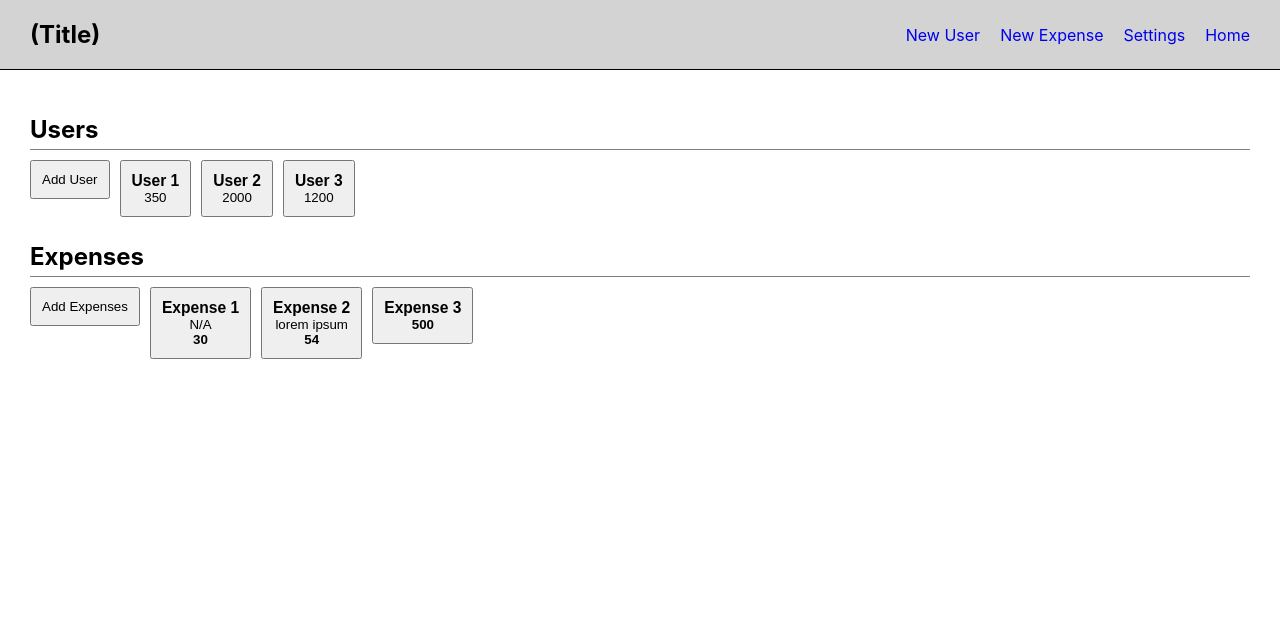
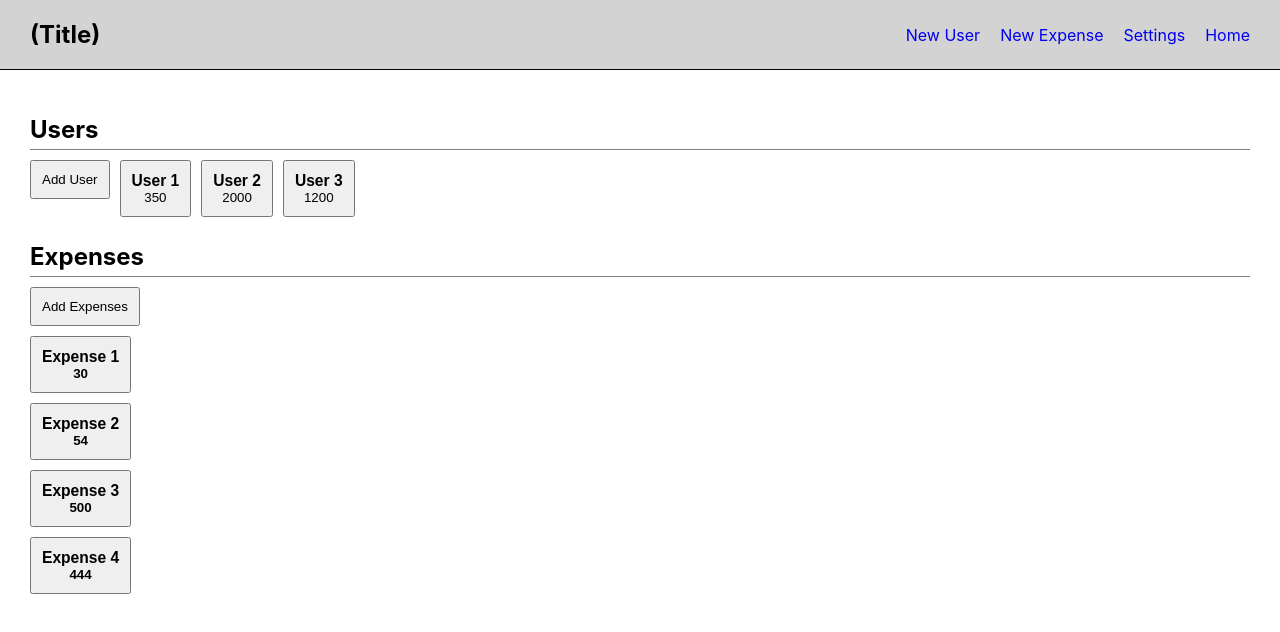
Before and after one commit to AyazCiplak/roommate-budget-system, a React (Create React App) app: page / in a window 1280 px wide. Shown: the top 632 px of the page. Built offline with nearby package versions, Linux system fonts and the light colour scheme; data requests are answered from the project's data file.

Commit message:
Added POST request to enable add expense functionality

```diff
--- a/data/db.json
+++ b/data/db.json
@@ -17,7 +17,12 @@
       "description": "",
       "cost": "500",
       "id": 3
+    },
+    {
+      "title": "Expense 4",
+      "cost": "444",
+      "description": "New expense!",
+      "id": 4
     }
   ]
-
 }
--- a/src/AddExpense.js
+++ b/src/AddExpense.js
@@ -1,9 +1,54 @@
+import { useState } from 'react';
 import { Link } from 'react-router-dom';
 
 const AddExpense = () => {
+    const [title, setTitle] = useState('');
+    const [cost, setCost] = useState('');
+    const [description, setDescription] = useState('');
+
+    const handleSubmit = (e) => {
+        e.preventDefault();
+        const expense = { title, cost, description };
+
+        fetch('http://localhost:8000/expenses', {
+            method: 'POST',
+            headers: { "Content-Type": "application/json"},
+            body: JSON.stringify(expense)
+        }).then(() => {
+            console.log("New expense added");
+        })
+    }
+
     return (
         <div className="addExpense">
             <h3>Add Expense</h3>
+            <form onSubmit={handleSubmit}>
+                <label>Expense Title</label>
+                <input
+                type="text"
+                required
+                value={ title }
+                onChange={ (e) => setTitle(e.target.value) }
+                />
+                <label>Expense Value</label>
+                <input
+                type="text"
+                required
+                value={ cost }
+                onChange={ (e) => setCost(e.target.value) }
+                />
+                <label>Expense Description</label>
+                <textarea
+                value={ description }
+                onChange={ (e) => setDescription(e.target.value)}
+                />
+                {
+                    //In future, add <select /> div to select user to pay
+                }
+
+                <button>Add Expense</button>
+            </form>
+
             <Link to="/">
                 <button>Back</button>
             </Link>
--- a/src/App.js
+++ b/src/App.js
@@ -4,6 +4,7 @@ import Expenses from './Expenses';
 import AddUser from './AddUser';
 import AddExpense from './AddExpense';
 import Settings from './Settings';
+import ExpenseDetails from './ExpenseDetails';
 
 import { BrowserRouter as Router, Route, Switch} from 'react-router-dom';
 
@@ -27,6 +28,9 @@ function App() {
             <Route path="/add-expense">
               <AddExpense />
             </Route>
+            <Route path="/expenses/:id">
+              <ExpenseDetails />
+            </Route>
           </Switch>
         </div>
       </div>
--- /dev/null
+++ b/src/ExpenseDetails.js
@@ -0,0 +1,30 @@
+import { Link } from "react-router-dom";
+import { useParams } from "react-router-dom";
+import useFetchData from "./useFetchData";
+
+const ExpenseDetails = () => {
+
+    const { id } = useParams();
+    const { data: expense, error, isPending } = useFetchData('http://localhost:8000/expenses/' + id);
+
+    return (
+<div className="expense-details">
+    { isPending && <div>Loading...</div> }
+    { error && <div>{ error }</div>}
+    { expense && (
+        <div>
+            <h2>{ expense.title }</h2>
+            <h1>{ expense.cost } $</h1>
+            <p>{ expense.description }</p>
+        </div>
+    )}
+
+    <Link to="/">
+        <button>Back</button>
+    </Link>
+</div>
+
+     );
+}
+
+export default ExpenseDetails;
--- a/src/ExpenseList.js
+++ b/src/ExpenseList.js
@@ -1,3 +1,5 @@
+import { Link } from "react-router-dom";
+
 const ExpenseList = (props) => {
 
     const expenses = props.expenses;
@@ -6,11 +8,12 @@ const ExpenseList = (props) => {
     <div className="expense-list">
         {expenses.map((expense) => (
                 <div className="expense-preview" key={expense.id}>
-                    <button>
-                    <h3>{expense.title}</h3>
-                    <p>{expense.description}</p>
-                    <h4>{expense.cost}</h4>
-                    </button>
+                    <Link to={`/expenses/${ expense.id }`}>
+                        <button>
+                        <h3>{expense.title}</h3>
+                        <h4>{expense.cost}</h4>
+                        </button>
+                    </Link>
                 </div>
             ))}
     </div>
--- a/src/Expenses.js
+++ b/src/Expenses.js
@@ -1,5 +1,4 @@
 import { Link } from 'react-router-dom';
-import { useEffect, useState } from 'react';
 import ExpenseList from './ExpenseList';
 import useFetchData from './useFetchData';
 
--- a/src/Users.js
+++ b/src/Users.js
@@ -1,5 +1,5 @@
 import { Link } from 'react-router-dom';
-import { useEffect, useState } from 'react';
+import { useState } from 'react';
 import UserList from './UserList';
 
 const Users = () => {
--- a/src/index.css
+++ b/src/index.css
@@ -57,14 +57,6 @@ code {
   display: flex;
 }
 
-.expenses-display {
-  display: flex;
-}
-
 .user-list {
   display: flex;
 }
-
-.expense-list{
-  display: flex;
-}
--- a/src/useFetchData.js
+++ b/src/useFetchData.js
@@ -8,7 +8,9 @@ const useFetchData = (url) => {
 
 
     useEffect(() => {
-        fetch(url)
+        const abort = new AbortController();
+
+        fetch(url, { signal: abort.signal })
         .then(res => {
             if(!res.ok) {
                 throw Error('Error: Could not fetch data.');
@@ -21,9 +23,15 @@ const useFetchData = (url) => {
             setError(null);
         })
         .catch(err => {
-            setIsPending(false);
-            setError(err.message);
+            if (err.name === 'AbortError') {
+                console.log('Fetch aborted.');
+            } else {
+                setIsPending(false);
+                setError(err.message);
+            }
         })
+
+        return () => abort.abort();
     }, [url]);
 
     return { data, isPending, error }
```
Lines whose indentation alone changed are shown as unchanged.
